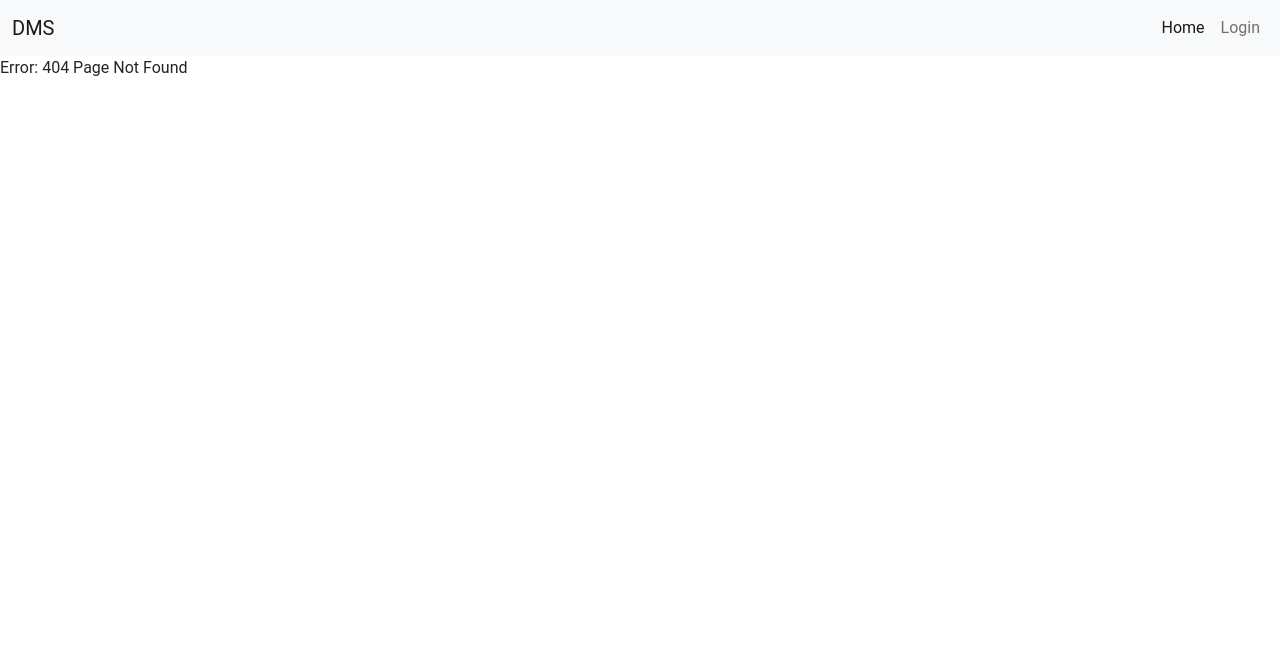
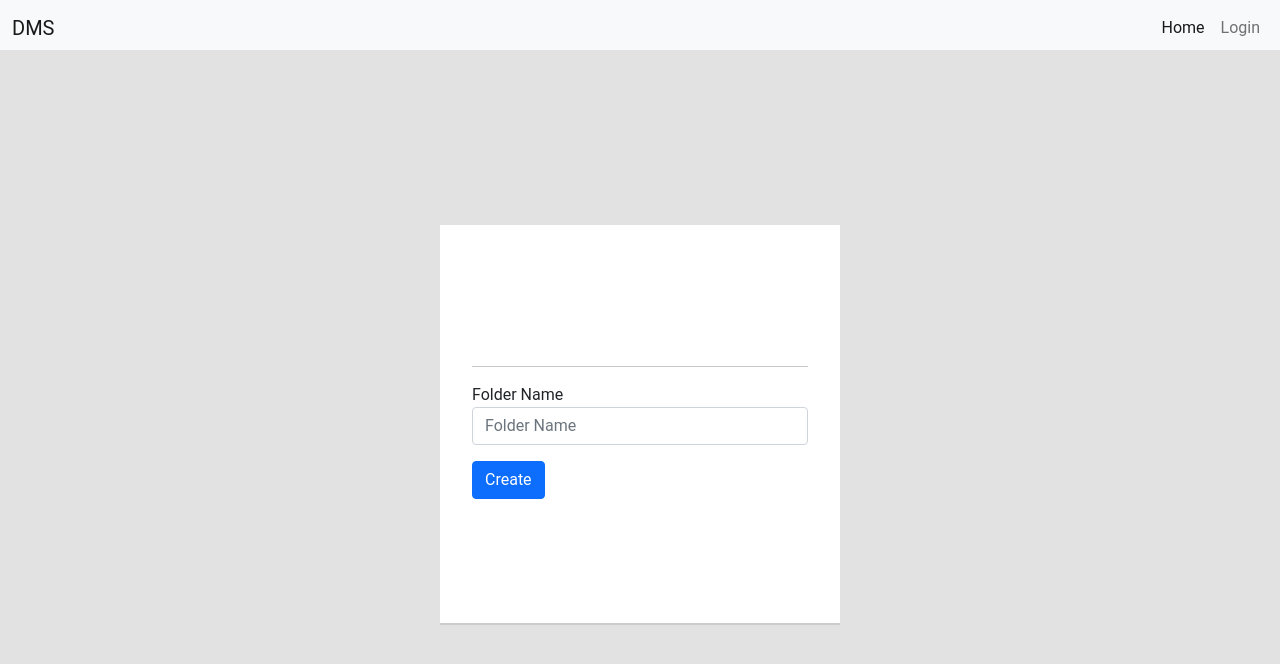
Before and after one commit to aryaanuj/DMS, a React (Create React App) app in the folder Frontend/: page /createFolder in a window 1280 px wide. Before the commit this address had no page. Shown: the top 664 px of the page. Built offline with nearby package versions, Linux system fonts and the light colour scheme.

Commit message:
create new folder

```diff
--- a/Frontend/src/App.js
+++ b/Frontend/src/App.js
@@ -2,6 +2,8 @@ import React from 'react';
 import Navbar from './Components/Layout/Navbar';
 import Home from './Components/Home';
 import LoginPage from './Components/Login/LoginPage';
+import createFolder from './Components/createFolder';
+
 import {BrowserRouter as Router, Switch, Route} from 'react-router-dom';
 
 const App = () =>{
@@ -13,6 +15,7 @@ const App = () =>{
         <Switch>
           <Route path="/" exact component={Home} />
           <Route path="/login" exact component={LoginPage} />
+          <Route path="/createFolder" exact component={createFolder} />
           <Route>Error: 404 Page Not Found</Route>
         </Switch>
       </Router>
--- a/Frontend/src/Components/Home.js
+++ b/Frontend/src/Components/Home.js
@@ -1,6 +1,6 @@
 import React, {useEffect, useState} from 'react';
 import axios from 'axios';
-import {useHistory} from 'react-router-dom';
+import {useHistory, Link} from 'react-router-dom';
 
 const Home = () =>{
 	const history = useHistory();
@@ -67,6 +67,7 @@ const Home = () =>{
 	// })
 	return (
 		<div className="container">
+		<Link to='/createFolder' className="btn btn-primary btn-sm">New Folder</Link>
 		<table className="table table-striped table-bordered">
 			<thead>
 			<tr>
--- a/Frontend/src/Components/createFolder.js
+++ b/Frontend/src/Components/createFolder.js
@@ -1 +1,44 @@
-kjjl
+import React, {useState} from 'react';
+import {useHistory} from 'react-router-dom';
+import axios from 'axios';
+
+const createFolder = () =>{
+	const [fname, setFname] = useState("");
+	const history = useHistory();
+	const handleInput = (e) => {
+		setFname(e.target.value);
+	}
+
+	const handleSubmit = async (e) =>{
+		e.preventDefault();
+		const response = await axios.post("folder/create-new-folder", {
+				folder_name:fname,
+				user_id:JSON.stringify(localStorage.get('user')).user_id
+			}).catch((err)=>{
+				console.log(err);
+			});
+			console.log(response);
+			history.push('/');
+	}
+
+	return (
+
+		 <div className="back">
+			<div className="div-center">
+			  <div className="content">
+			  <hr />
+			    <form onSubmit={handleSubmit}>
+			      <div className="form-group mb-3">
+			        <label htmlFor="exampleInputEmail1">Folder Name</label>
+			        <input type="text" name="fname" className="form-control" value={fname} onChange={handleInput}  placeholder="Folder Name" />
+			      </div>
+
+			      <button type="submit" className="btn btn-primary">Create</button>
+			    </form>
+			  </div>
+			</div>
+		</div>
+		);
+}
+
+export default createFolder;
```
